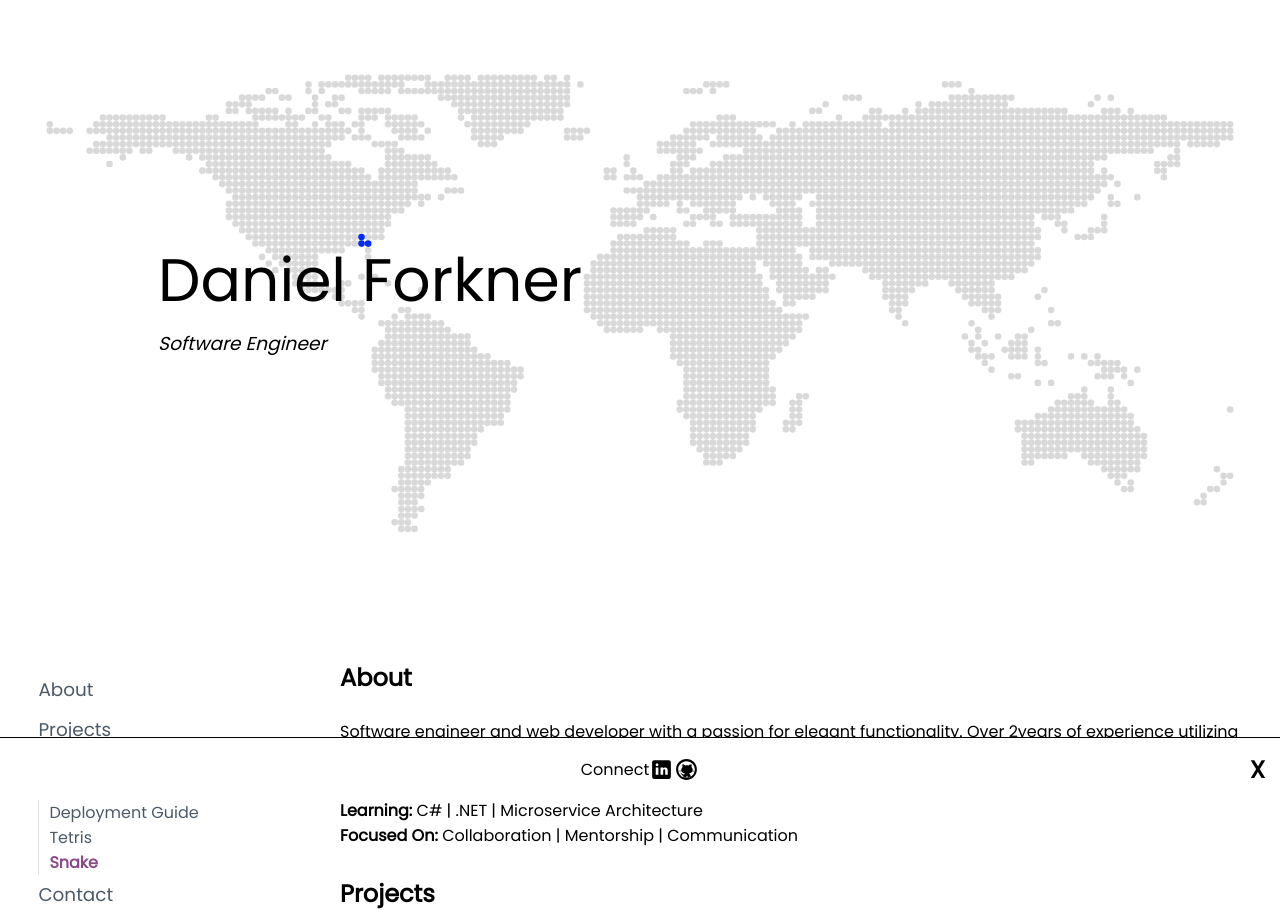
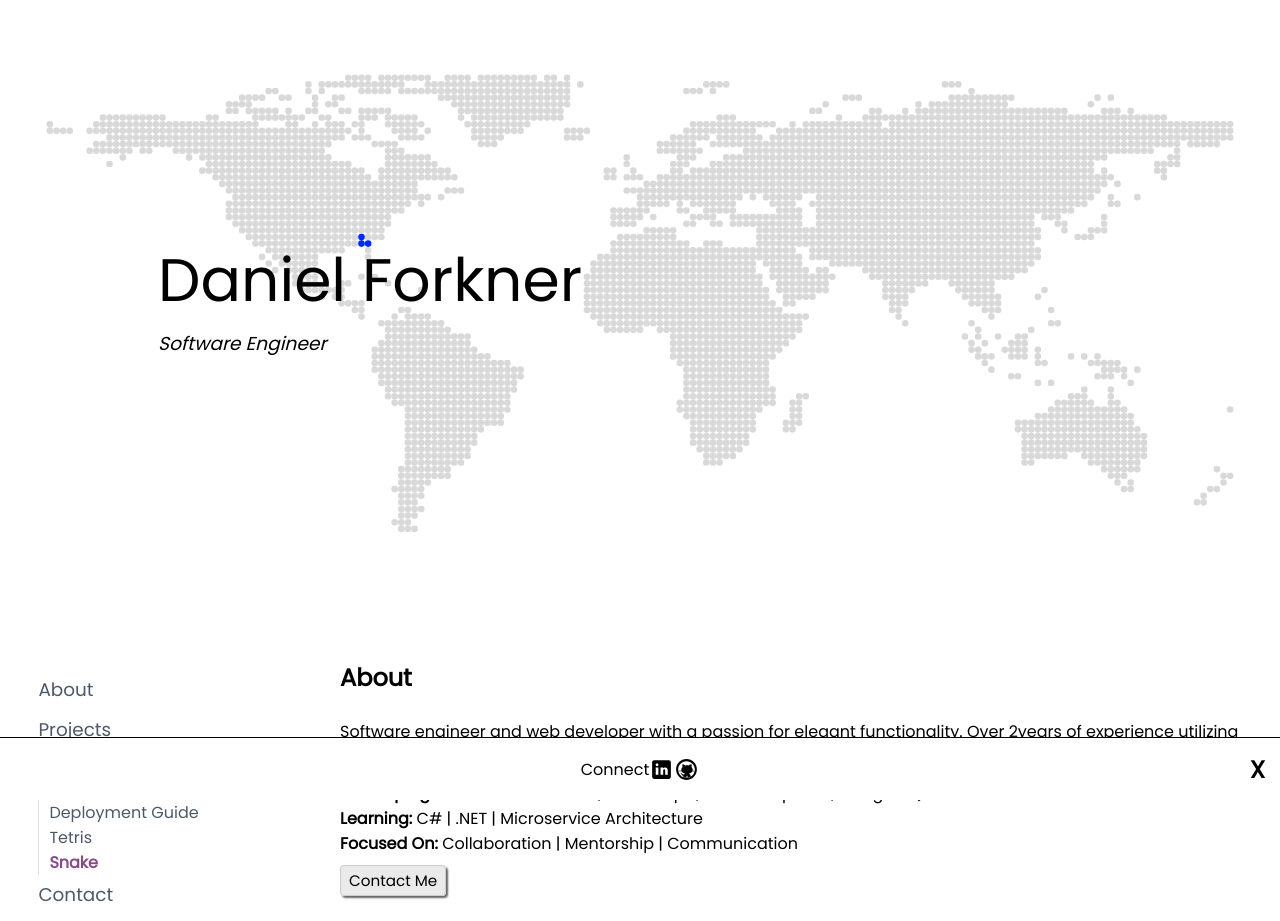
Before and after one commit to danielforkner/Personal-Site, a React app: page / in a window 1280 px wide. Shown: the top 921 px of the page. Built offline with nearby package versions, Linux system fonts and the light colour scheme.

Commit message:
button styling

```diff
--- a/src/components/Main/About.js
+++ b/src/components/Main/About.js
@@ -41,7 +41,9 @@ const About = () => {
           <span className="skill">Communication</span>
         </p>
       </div>
-      <div className="text"></div>
+      <a className="button" href="#contact">
+        Contact Me
+      </a>
     </article>
   );
 };
--- a/src/components/Main/ContactForm.js
+++ b/src/components/Main/ContactForm.js
@@ -60,7 +60,7 @@ const ContactForm = () => {
           <label htmlFor="message">Message:</label>
           <textarea id="message" required />
         </div>
-        <button id="submit" type="submit">
+        <button className="button" id="submit" type="submit">
           {status}
         </button>
         {response && <div className="response">{response}</div>}
--- a/src/index.css
+++ b/src/index.css
@@ -155,6 +155,22 @@ main {
   height: 100%;
   float: left;
 }
+main .button {
+  border: 1px solid rgba(0, 0, 0, 0.125);
+  padding: 0.25rem 0.5rem;
+  font-size: 0.95rem;
+  font-weight: 400;
+  color: #000000;
+  border-radius: 0.25rem;
+  box-shadow: 2px 2px 2px rgb(100, 100, 99);
+  text-decoration: none;
+  color: #000000;
+  background-color: #ebeaea;
+  cursor: pointer;
+}
+main .button:hover {
+  background-color: rgba(192, 200, 208, 0.5);
+}
 main .content {
   position: relative;
   padding: 60px 0 80px;
@@ -173,6 +189,7 @@ main .content article h2 {
 }
 main .content article .skills-list {
   padding: 0.25rem 0;
+  margin: 0.5rem 0;
 }
 main .content article .skills-list .skill-title {
   font-weight: 600;
@@ -199,19 +216,6 @@ main .content article form div {
   main .content article form {
     max-width: 800px;
   }
-}
-main .content article form button {
-  border: 1px solid rgba(0, 0, 0, 0.125);
-  padding: 0.25rem 0.5rem;
-  margin-left: 0.5rem;
-  font-size: 0.95rem;
-  font-weight: 400;
-  color: #000000;
-  border-radius: 0.25rem;
-  box-shadow: 2px 2px 2px rgb(100, 100, 99);
-}
-main .content article form button:hover {
-  background-color: rgba(192, 200, 208, 0.5);
 }
 main .content article input,
 main .content article textarea {
--- a/src/sass/_main.scss
+++ b/src/sass/_main.scss
@@ -1,4 +1,21 @@
 main {
+  .button {
+    border: $border-line-soft;
+    padding: 0.25rem 0.5rem;
+    font-size: 0.95rem;
+    font-weight: 400;
+    color: $font-color-dark;
+    border-radius: $border-radius-card;
+    box-shadow: $box-shadow-card;
+    // background-color: $color-secondary-opaque;
+    text-decoration: none;
+    color: $font-color-dark;
+    background-color: $color-card-dark;
+    cursor: pointer;
+    &:hover {
+      background-color: $color-secondary-transparent;
+    }
+  }
   position: relative;
   // background-image: url('/public/images/site/hexagon-body.svg');
   background-size: cover;
@@ -25,6 +42,7 @@ main {
       }
       .skills-list {
         padding: 0.25rem 0;
+        margin: 0.5rem 0;
         .skill-title {
           font-weight: 600;
         }
@@ -48,19 +66,6 @@ main {
         }
         @include desktopS {
           max-width: 800px;
-        }
-        button {
-          border: $border-line-soft;
-          padding: 0.25rem 0.5rem;
-          margin-left: 0.5rem;
-          font-size: 0.95rem;
-          font-weight: 400;
-          color: $font-color-dark;
-          border-radius: $border-radius-card;
-          box-shadow: $box-shadow-card;
-          &:hover {
-            background-color: $color-secondary-transparent;
-          }
         }
       }
       input,
```
